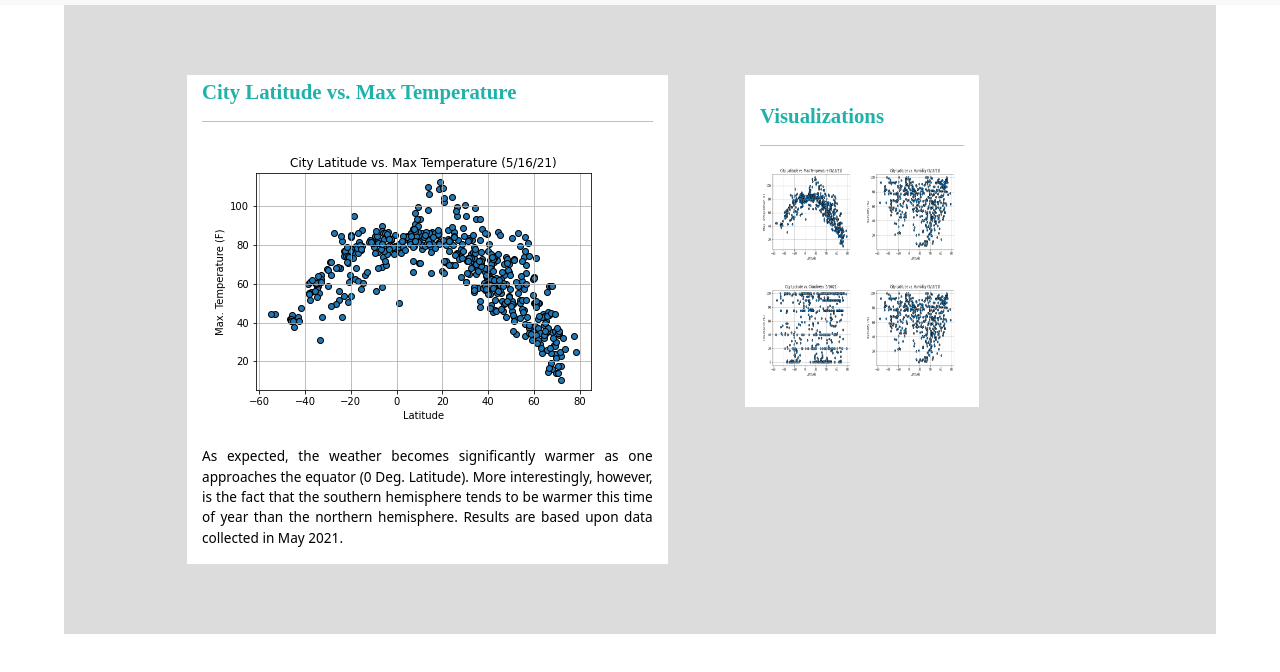
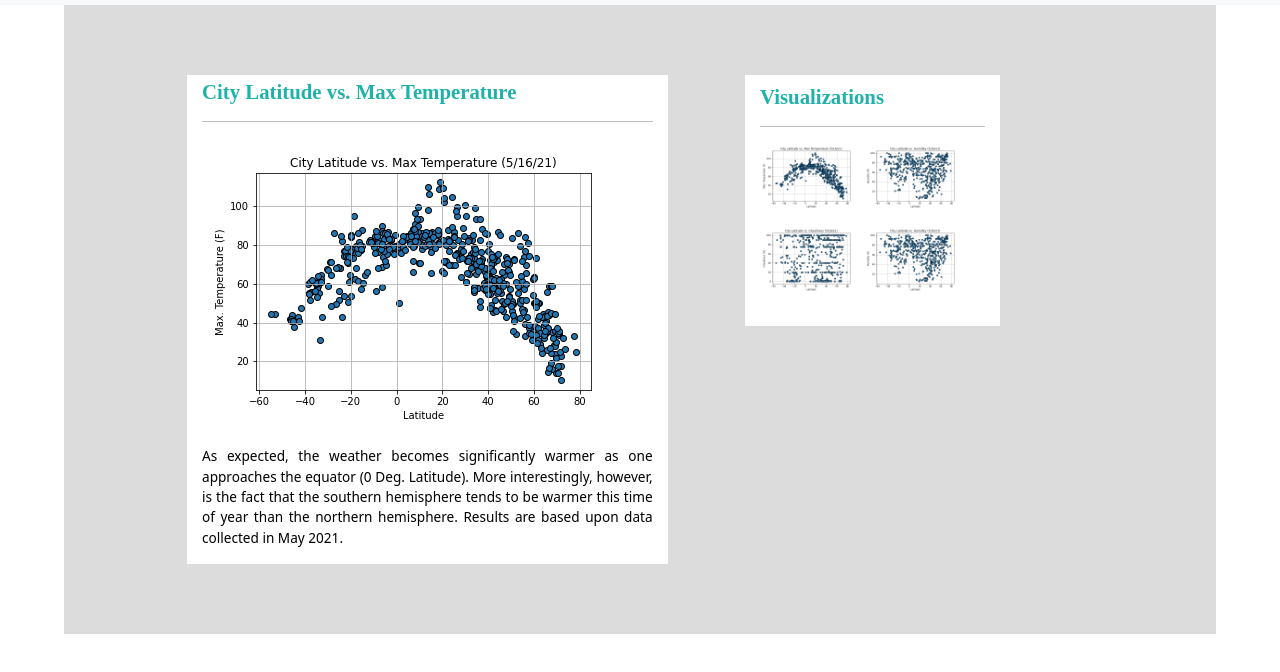
Before and after one commit to ttoffey/Web-Design-Challenge, a plain HTML site: page maxtemp.html in a window 1280 px wide. Shown: the part 50-722 px from the top of the page. Drawn offline with nearby package versions, Linux system fonts and the light colour scheme.

Commit message:
Final changes to pages

```diff
--- a/maxtemp.html
+++ b/maxtemp.html
@@ -62,22 +62,22 @@
 
         <div class="col-md-3">
             <div class="white-box-small">
-                <br>
+
                 <h3><strong>Visualizations</strong></h3>
                 <hr>
                 <p>
                     <a href="maxtemp.html">
-                        <img src="./images/Fig1.png" style="max-width: 100px" ; height="100" alt="Max Temp"></a>
+                        <img src="./images/Fig1.png" class="thumbnail img-fluid" style="max-width: 100px" ; height="100" alt="Max Temp"></a>
 
                     <a href="humidity.html">
-                        <img src="./images/Fig2.png" style="max-width: 100px" ; height="100" alt="Humidity"></a>
+                        <img src="./images/Fig2.png" class="thumbnail img-fluid" style="max-width: 100px" ; height="100" alt="Humidity"></a>
 
 
                 <div class="w-100 d-none d-md-block"></div>
                 <a href="cloudiness.html">
-                    <img src="./images/Fig3.png" style="max-width: 100px" ; height="100" alt="Cloudiness"></a>
+                    <img src="./images/Fig3.png" class="thumbnail img-fluid" style="max-width: 100px" ; height="100" alt="Cloudiness"></a>
                 <a href="windspeed.html">
-                    <img src="./images/Fig2.png" style="max-width: 100px" ; height="100" alt="WindSpeed"></a>
+                    <img src="./images/Fig2.png" class="thumbnail img-fluid" style="max-width: 100px" ; height="100" alt="WindSpeed"></a>
                 </p>
                 <br><br>
             </div>
--- a/style.css
+++ b/style.css
@@ -50,11 +50,13 @@ p {
 
 
 .white-box-small {
-  height: fit-content;
-  max-width: fit-content;
+  height: auto;
+  max-width: auto;
   background-color:white !important;
   color: black;
-  padding: 5px 15px 5px 15px;
+  padding: 10px 15px 10px 15px;
+
+
 
 }
 .white-box1 {
@@ -62,6 +64,7 @@ p {
   max-width: 100%;
   background-color:white;
   padding: 10px 15px 10px 15px;
+  text-align: center;
 }
 
 .table {
```
Also changed, not shown: cloudiness.html (+5 -5 lines), humidity.html (+5 -5 lines), index.html (+13 -11 lines), windspeed.html (+5 -5 lines), 1 other file.
